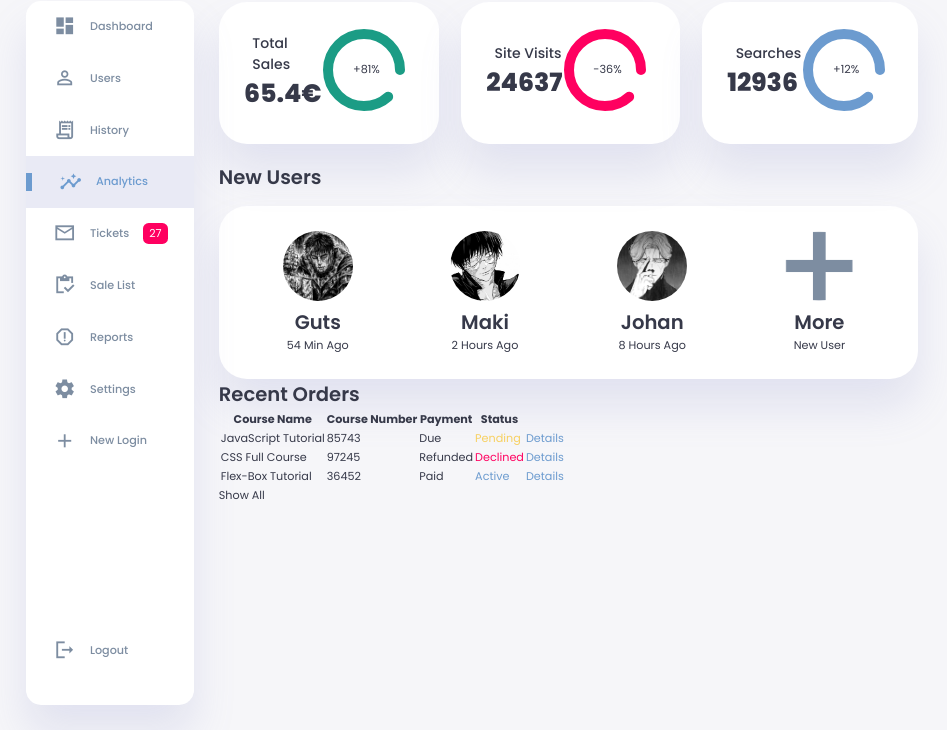
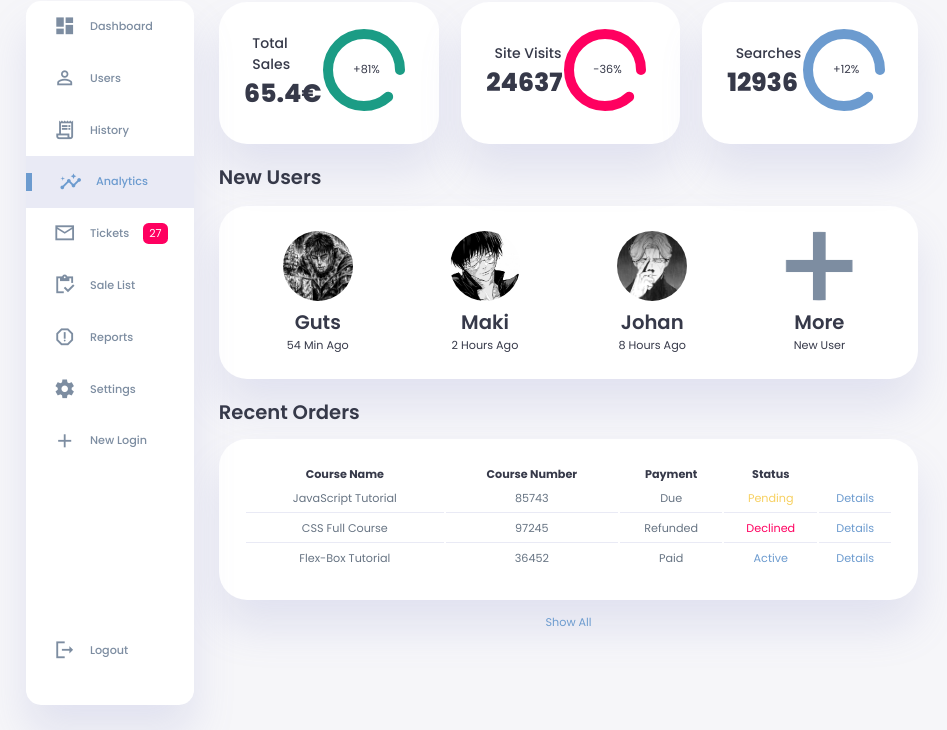
Before and after one commit to asa7ur/Admin_Dashboard_1, a plain HTML site: page index.html in a window 1280 px wide. Shown: the part 70-800 px from the top of the page, without its empty margins (0-947 px from the left). Drawn offline with Linux system fonts and the light colour scheme.

Commit message:
Added Recent Orders Table

```diff
--- a/style.css
+++ b/style.css
@@ -339,3 +339,42 @@ main .new-users .user-list .user img{
     margin-bottom: 0.4rem;
     border-radius: 50%;
 }
+
+main .recent-orders{
+    margin-top: 1.3rem;
+}
+
+main .recent-orders h2{
+    margin-bottom: 0.8rem;
+}
+
+main .recent-orders table{
+    background-color: var(--color-white);
+    width: 100%;
+    padding: var(--card-padding);
+    text-align: center;
+    box-shadow: var(--box-shadow);
+    border-radius: var(--card-border-radius);
+    transition: all 0.3s ease;
+}
+
+main .recent-orders table:hover{
+    box-shadow: none;
+}
+
+main table tbody td{
+    height: 2rem;
+    border-bottom: 1px solid var(--color-light);
+    color: var(--color-dark-variant);
+}
+
+main table tbody tr:last-child td{
+    border: none;
+}
+
+main .recent-orders a{
+    text-align: center;
+    display: block;
+    margin: 1rem auto;
+    color: var(--color-primary);
+}
```
